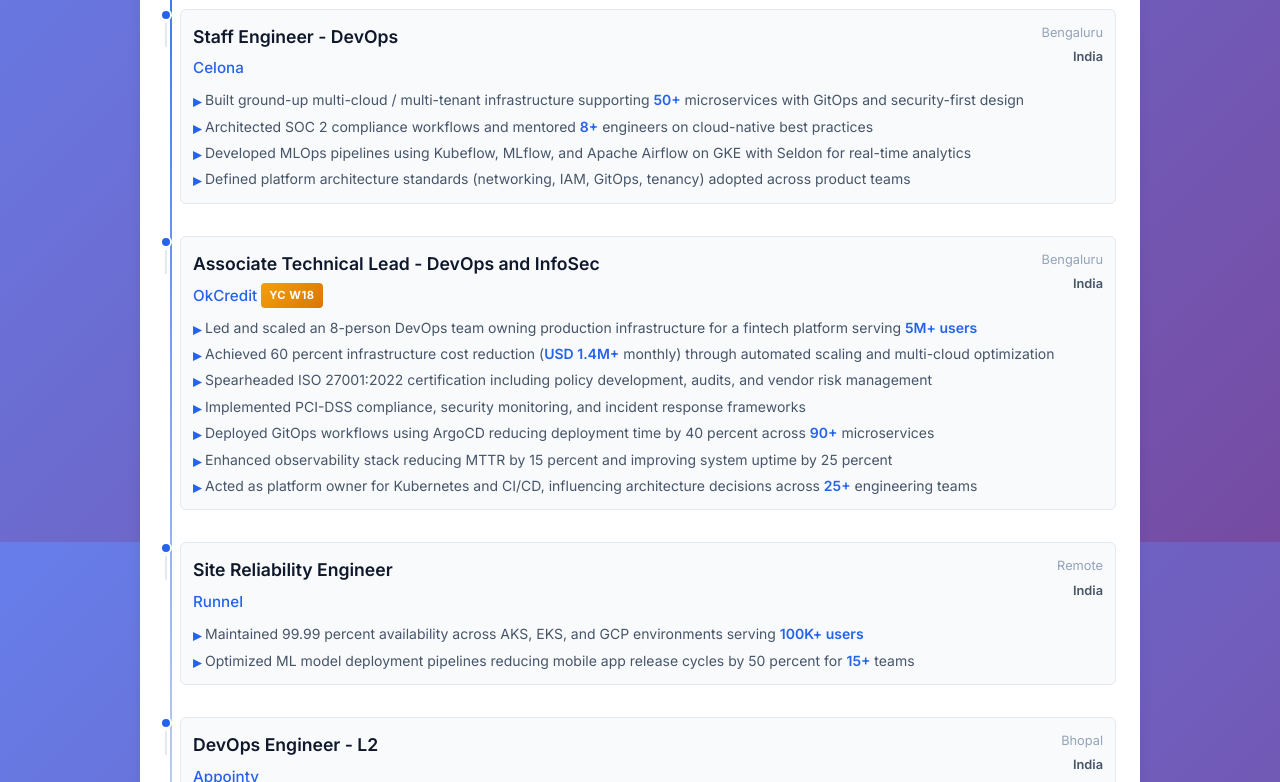
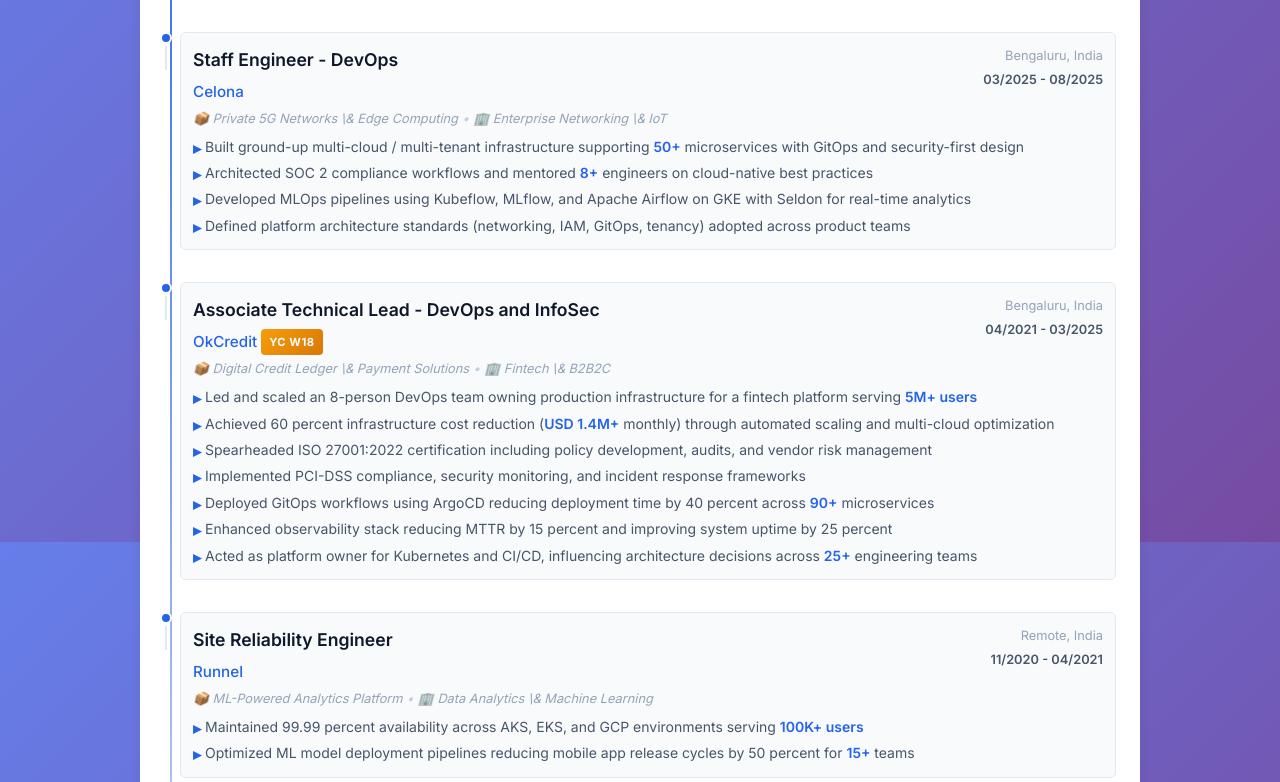
Before and after one commit to shudhanshh/resume, a React (Vite) app: page / in a window 1280 px wide. Shown: the part 1058-1840 px from the top of the page. Built offline with nearby package versions, Linux system fonts and the light colour scheme.

Commit message:
Add company product and domain information to resume

```diff
--- a/src/components/Experience.jsx
+++ b/src/components/Experience.jsx
@@ -72,6 +72,13 @@
                         <span className="yc-badge">YC {exp.ycBatch}</span>
                       )}
                     </p>
+                    {(exp.product || exp.domain) && (
+                      <p className="company-product-domain">
+                        {exp.product && <span className="product-info">📦 {exp.product}</span>}
+                        {exp.product && exp.domain && <span className="separator"> • </span>}
+                        {exp.domain && <span className="domain-info">🏢 {exp.domain}</span>}
+                      </p>
+                    )}
                   </div>
                   <div className="experience-meta">
                     <span className="location">{exp.location}</span>
--- a/src/data/resume-data.json
+++ b/src/data/resume-data.json
@@ -74,10 +74,12 @@
     {
       "title": "DevOps Architect",
       "company": "Virima",
-      "location": "Bengaluru",
-      "dateRange": "India",
+      "location": "Bengaluru, India",
+      "dateRange": "09/2025 - Present",
       "isYC": false,
       "ycBatch": null,
+      "product": "Enterprise IT Asset Management \\& Discovery",
+      "domain": "Enterprise SaaS",
       "responsibilities": [
         "Leading cloud and platform architecture for enterprise SaaS products with focus on scalability, reliability, and security",
         "Driving cloud cost optimization, observability standards, and production readiness across engineering teams",
@@ -88,10 +90,12 @@
     {
       "title": "Staff Engineer - DevOps",
       "company": "Celona",
-      "location": "Bengaluru",
-      "dateRange": "India",
+      "location": "Bengaluru, India",
+      "dateRange": "03/2025 - 08/2025",
       "isYC": false,
       "ycBatch": null,
+      "product": "Private 5G Networks \\& Edge Computing",
+      "domain": "Enterprise Networking \\& IoT",
       "responsibilities": [
         "Built ground-up multi-cloud / multi-tenant infrastructure supporting 50+ microservices with GitOps and security-first design",
         "Architected SOC 2 compliance workflows and mentored 8+ engineers on cloud-native best practices",
@@ -102,10 +106,12 @@
     {
       "title": "Associate Technical Lead - DevOps and InfoSec",
       "company": "OkCredit",
-      "location": "Bengaluru",
-      "dateRange": "India",
+      "location": "Bengaluru, India",
+      "dateRange": "04/2021 - 03/2025",
       "isYC": true,
       "ycBatch": "W18",
+      "product": "Digital Credit Ledger \\& Payment Solutions",
+      "domain": "Fintech \\& B2B2C",
       "responsibilities": [
         "Led and scaled an 8-person DevOps team owning production infrastructure for a fintech platform serving 5M+ users",
         "Achieved 60 percent infrastructure cost reduction (USD 1.4M+ monthly) through automated scaling and multi-cloud optimization",
@@ -119,10 +125,12 @@
     {
       "title": "Site Reliability Engineer",
       "company": "Runnel",
-      "location": "Remote",
-      "dateRange": "India",
+      "location": "Remote, India",
+      "dateRange": "11/2020 - 04/2021",
       "isYC": false,
       "ycBatch": null,
+      "product": "ML-Powered Analytics Platform",
+      "domain": "Data Analytics \\& Machine Learning",
       "responsibilities": [
         "Maintained 99.99 percent availability across AKS, EKS, and GCP environments serving 100K+ users",
         "Optimized ML model deployment pipelines reducing mobile app release cycles by 50 percent for 15+ teams"
@@ -131,10 +139,12 @@
     {
       "title": "DevOps Engineer - L2",
       "company": "Appointy",
-      "location": "Bhopal",
-      "dateRange": "India",
+      "location": "Bhopal, India",
+      "dateRange": "03/2019 - 11/2020",
       "isYC": false,
       "ycBatch": null,
+      "product": "Appointment Scheduling \\& Calendar Management",
+      "domain": "SaaS \\& Business Automation",
       "responsibilities": [
         "Streamlined platform provisioning with Helm charts for a multi-tenant SaaS platform reducing configuration errors by 30 percent",
         "Migrated production infrastructure from Azure to GCP ensuring 99 percent uptime",
@@ -144,10 +154,12 @@
     {
       "title": "System Engineer",
       "company": "ITE",
-      "location": "Bhopal",
-      "dateRange": "India",
+      "location": "Bhopal, India",
+      "dateRange": "03/2018 - 02/2019",
       "isYC": false,
       "ycBatch": null,
+      "product": "Smart City Infrastructure Solutions",
+      "domain": "Government Tech \\& Infrastructure",
       "responsibilities": [
         "Built and operated OpenStack-based private cloud infrastructure reducing hardware costs by 30 percent",
         "Optimized Nginx and Apache performance improving response times by 40 percent for smart city systems"
--- a/src/styles/index.css
+++ b/src/styles/index.css
@@ -393,6 +393,31 @@
     align-items: center;
     gap: var(--spacing-xs);
     flex-wrap: wrap;
+    margin-bottom: var(--spacing-xs);
+}
+
+.company-product-domain {
+    font-size: 0.8rem;
+    color: var(--text-light);
+    font-style: italic;
+    margin-top: var(--spacing-xs);
+    display: flex;
+    align-items: center;
+    gap: var(--spacing-xs);
+    flex-wrap: wrap;
+    line-height: 1.5;
+}
+
+.product-info,
+.domain-info {
+    display: inline-flex;
+    align-items: center;
+    gap: 0.25rem;
+}
+
+.separator {
+    color: var(--text-light);
+    opacity: 0.5;
 }
 
 .yc-badge {
```
Also changed, not shown: scripts/parse-latex.js (+18 -5 lines), 1 other file (tests, documents, lock files or other folders).
